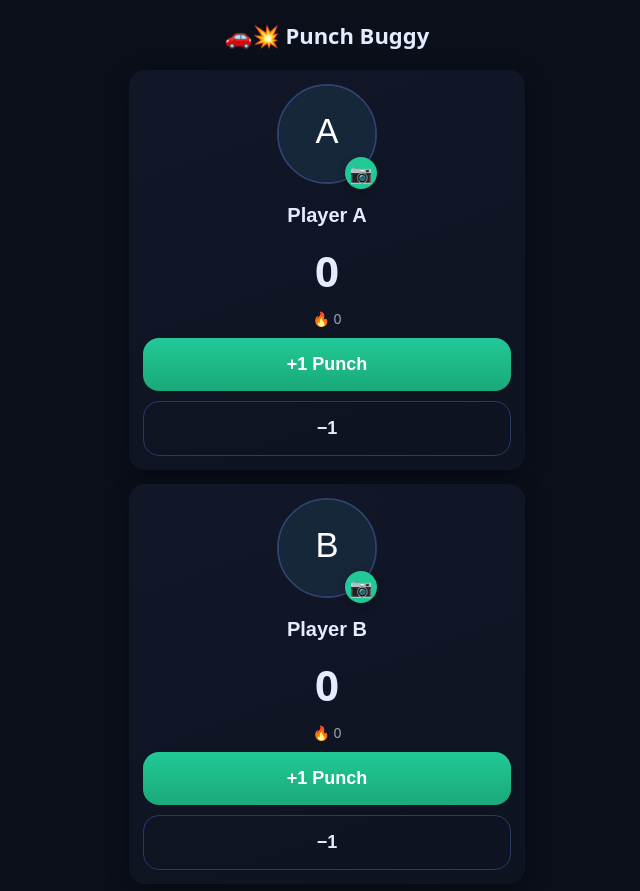
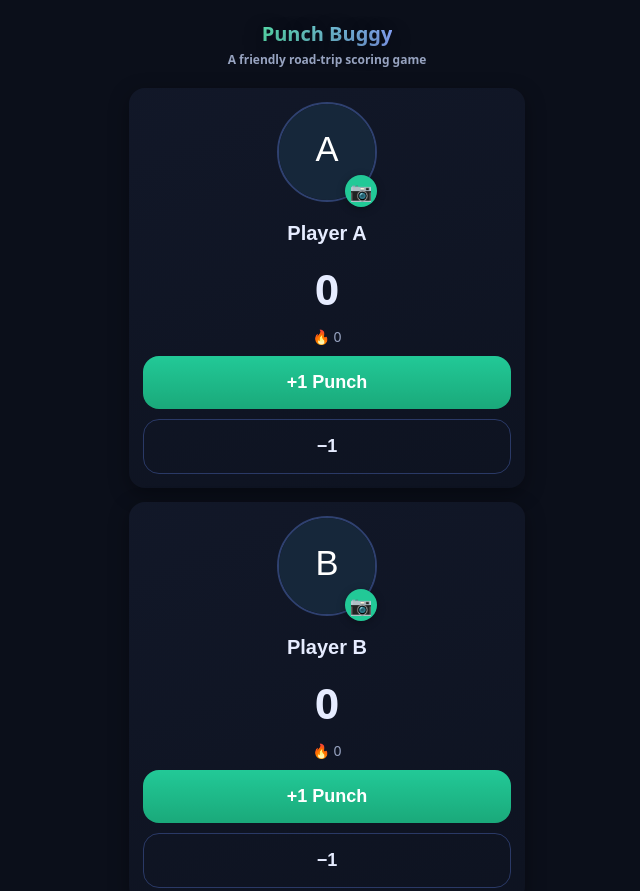
Before and after one commit to BenWassa/punchbuggy, a plain HTML site: page index.html in a window 1280 px wide. Shown: the top 891 px of the page, without its empty margins (313-953 px from the left). Drawn offline with Linux system fonts and the light colour scheme.

Commit message:
Refactor app title styling and update header layout for improved presentation

```diff
--- a/index.html
+++ b/index.html
@@ -124,10 +124,14 @@
     padding:16px 20px; background: rgba(255,255,255,0.05); border-radius:16px;
     border: 1px solid rgba(255,255,255,0.08); box-shadow: 0 8px 32px rgba(0,0,0,0.3);
   }
-  .view-title{
+    .view-title{
     font-weight:900; font-size:20px; color: var(--accent); text-shadow: 0 2px 4px rgba(0,0,0,0.5);
     flex:1; text-align:center;
   }
+    /* App title styling */
+    .app-title{ display:flex; flex-direction:column; align-items:center; gap:4px }
+  .title-main{ font-weight:900; font-size:20px; background:linear-gradient(90deg,var(--accent),var(--accent-2)); -webkit-background-clip:text; background-clip:text; color:transparent; text-shadow: 0 6px 18px rgba(10,12,24,0.6); }
+    .title-sub{ font-size:12px; color:var(--muted); }
   .back-btn{
     padding:10px 16px; border-radius:12px; background: linear-gradient(135deg, rgba(255,255,255,0.1), rgba(255,255,255,0.05));
     border: 1px solid rgba(255,255,255,0.15); color:var(--text); font-weight:700;
@@ -179,7 +183,12 @@
   </style>
 </head>
 <body>
-  <header>🚗💥 Punch Buggy</header>
+  <header>
+    <div class="app-title">
+      <div class="title-main">Punch Buggy</div>
+      <div class="title-sub">A friendly road-trip scoring game</div>
+    </div>
+  </header>
 
   <div class="players">
     <div class="card" data-player="A">
```
